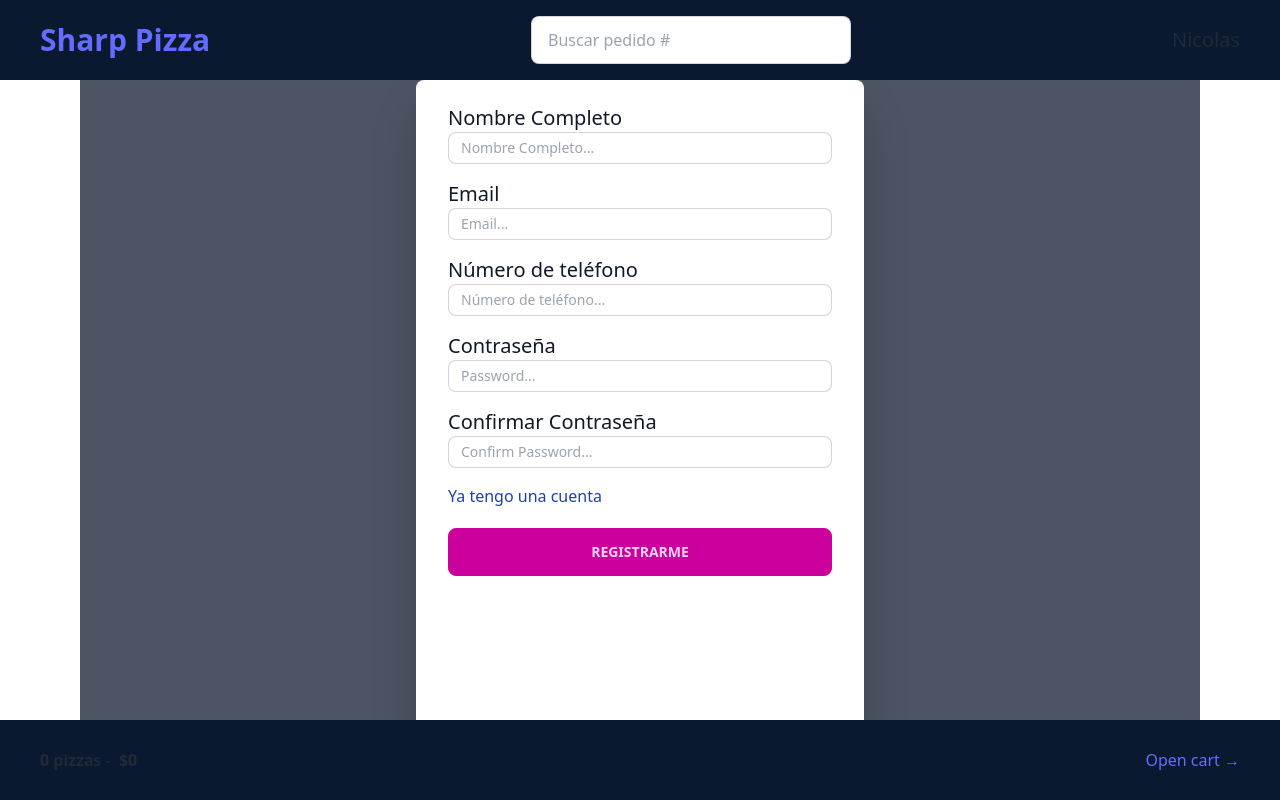
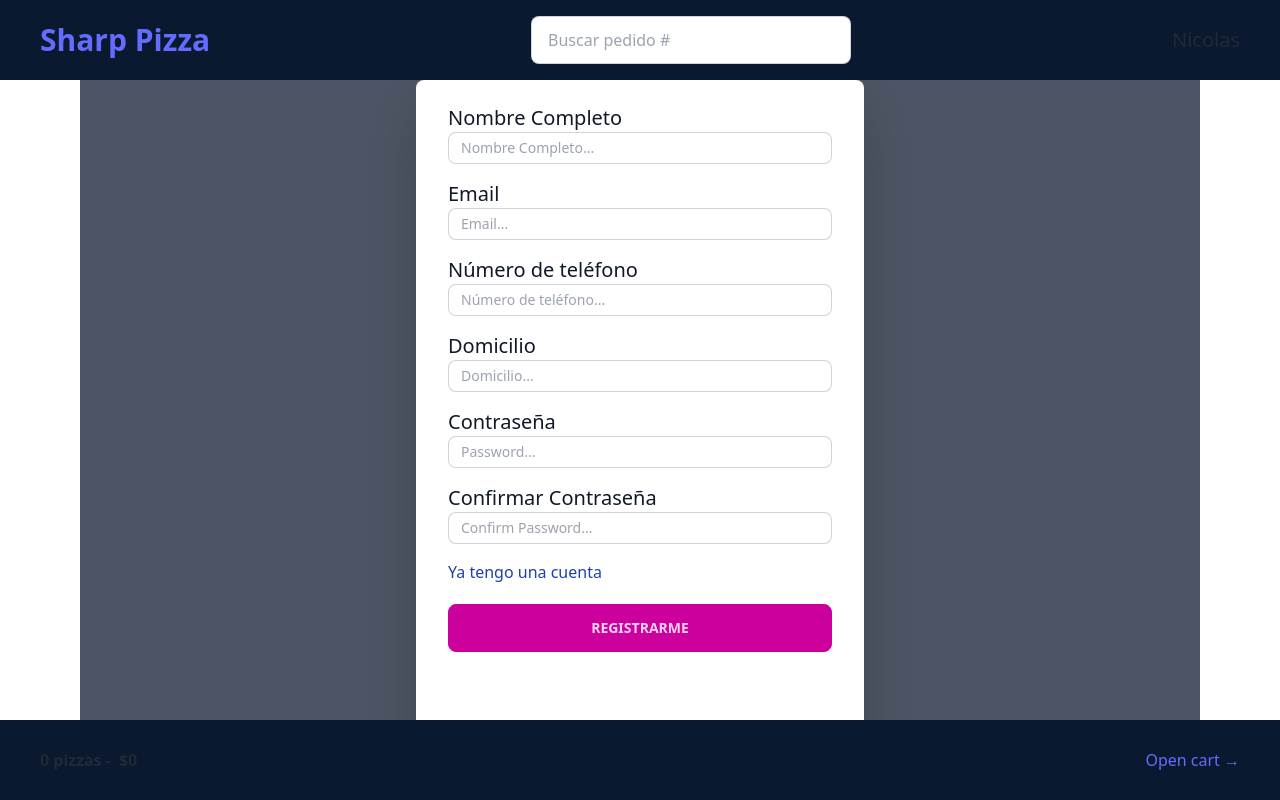
Before and after one commit to No-Country/c14-46-m-csharp-react, a React (Vite) app in the folder front/sharp-pizza/: page /register in a window 1280 px wide. Shown: the top 800 px of the page. Built offline with nearby package versions, Linux system fonts and the light colour scheme.

Commit message:
add address input

```diff
--- a/front/sharp-pizza/src/features/register/Register.tsx
+++ b/front/sharp-pizza/src/features/register/Register.tsx
@@ -10,6 +10,7 @@ type FormData = {
   phoneNumber: string;
   password: string;
   confirmPassword: string;
+  address: string;
 };
 
 const Register = () => {
@@ -32,6 +33,7 @@ const Register = () => {
         .refine((value) => value.replace(/\D/g, '').length > 9, {
           message: 'Ingrese un número de telefono válido',
         }),
+      address: z.string().min(6, { message: 'La dirección debe tener al menos 6 caracteres' }),
       password: z
         .string()
         .min(6, { message: 'La contraseña debe tener al menos 6 caracteres' }),
@@ -102,6 +104,24 @@ const Register = () => {
             <span className='text-red-600'>{errors.phoneNumber.message}</span>
           )}
         </div>
+
+        <div className='mb-4'>
+          <label className='block text-xl text-gray-900'>
+            Domicilio
+          </label>
+          <input
+            id='address'
+            className='input input-bordered input-sm w-full'
+            type='text'
+            {...register('address')}
+            placeholder='Domicilio...'
+          />
+          {errors.address && (
+            <span className='text-red-600'>{errors.address.message}</span>
+          )}
+        </div>
+
+
         <div className='mb-4'>
           <label className='block text-xl text-gray-900'>Contraseña</label>
           <input
```
